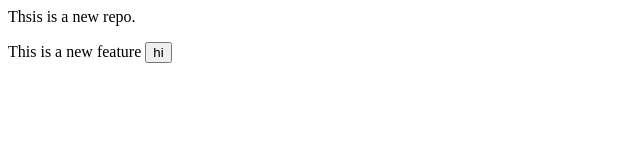
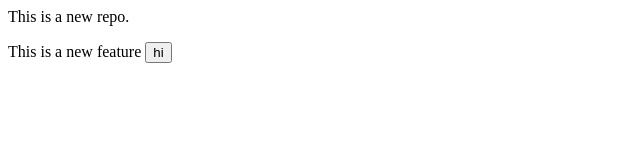
Before and after one commit to anwesha243/LocalRepo, a plain HTML site: page index.html in a window 1280 px wide. Shown: the full height of the page, 0-640 px from the left. Drawn offline with Linux system fonts and the light colour scheme.

Commit message:
Corrected

```diff
--- a/index.html
+++ b/index.html
@@ -1,3 +1,3 @@
-<p>Thsis is a new repo.</p>
+<p>This is a new repo.</p>
 <p>This is a new feature <button>hi</button>
 </p>
```
